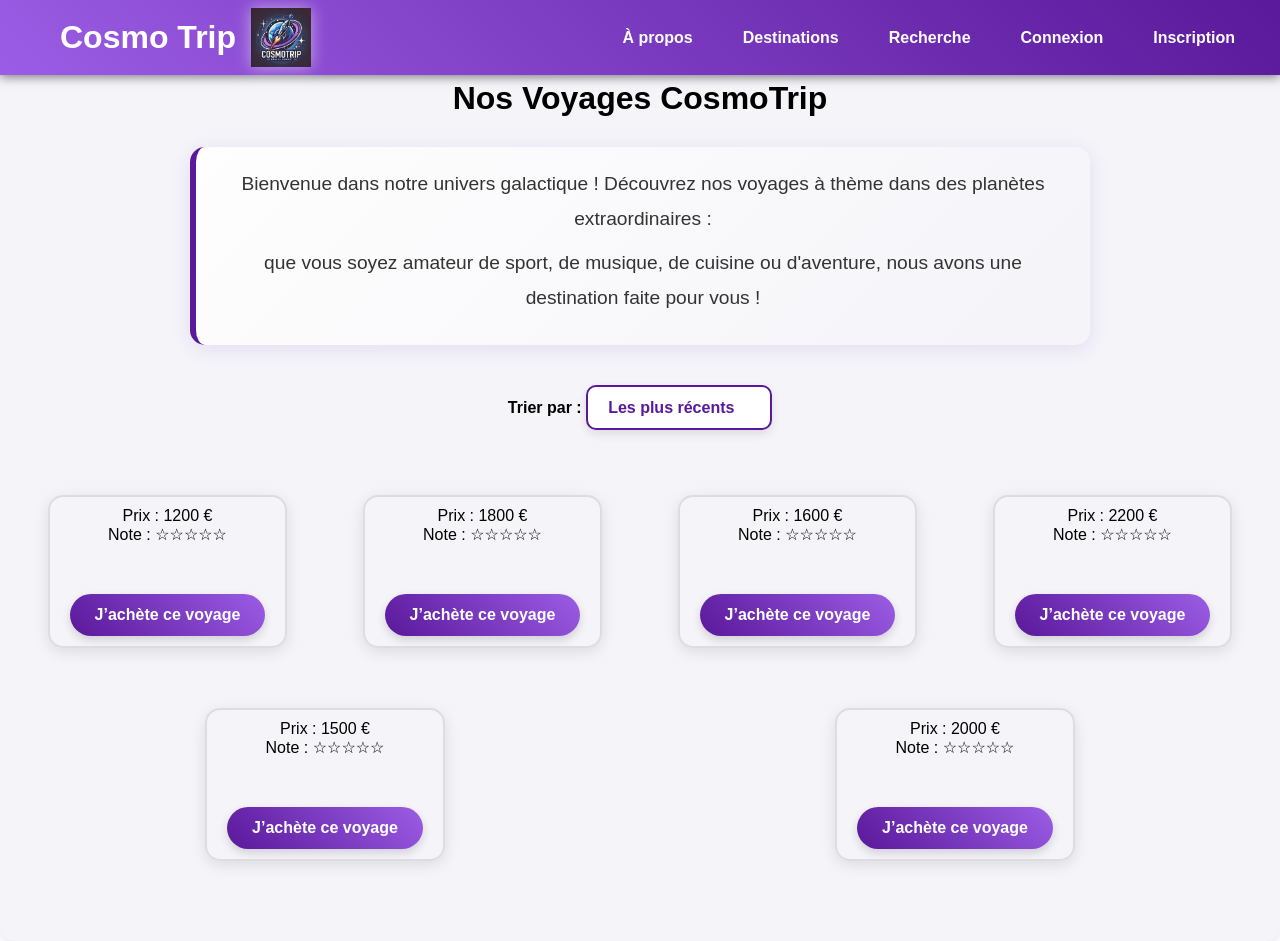
After one commit to Bubuline3011/CY-Planet, a PHP site: page /destination.php in a window 1280 px wide. The commit adds this page. Run offline with PHP 8.4, Linux system fonts and the light colour scheme; data that the repository does not hold is empty.

Commit message:
Add files via upload

```diff
--- /dev/null
+++ b/destination.php
@@ -0,0 +1,71 @@
+<?php
+session_start();
+// Charger les voyages depuis un fichier JSON
+$voyages = json_decode(file_get_contents("data/voyage.json"), true);
+
+// Tri selon le filtre sélectionné
+$filtre = $_GET['filtre'] ?? 'recents';
+switch ($filtre) {
+    case 'notes':
+        usort($voyages, fn($a, $b) => $b['note'] <=> $a['note']);
+        break;
+    case 'aleatoire':
+        shuffle($voyages);
+        break;
+    case 'tous':
+        // Pas de tri, on montre tous les voyages dans l'ordre du fichier
+        break;
+    case 'recents':
+    default:
+        usort($voyages, fn($a, $b) => strtotime($b['date']) <=> strtotime($a['date']));
+        break;
+}
+?>
+<!DOCTYPE html>
+<html lang="fr">
+<head>
+    <meta charset="UTF-8">
+    <title>Destinations - CosmoTrip</title>
+    <link rel="stylesheet" href="style.css">
+</head>
+<body class="acceuil">
+	<?php include 'header.php'; ?>
+    <main class="destinations">
+        <h2>Nos Voyages CosmoTrip</h2>
+
+        <div class="intro">
+            <p>Bienvenue dans notre univers galactique ! Découvrez nos voyages à thème dans des planètes extraordinaires :</p>
+            <p>que vous soyez amateur de sport, de musique, de cuisine ou d'aventure, nous avons une destination faite pour vous !</p>
+        </div>
+
+        <form method="GET" style="margin-bottom: 30px; text-align:center;">
+            <label for="filtre"><strong>Trier par :</strong></label>
+            <select name="filtre" id="filtre" class="filtre-select" onchange="this.form.submit()">
+                <option value="recents" <?= $filtre === 'recents' ? 'selected' : '' ?>>Les plus récents</option>
+                <option value="notes" <?= $filtre === 'notes' ? 'selected' : '' ?>>Les mieux notés</option>
+                <option value="aleatoire" <?= $filtre === 'aleatoire' ? 'selected' : '' ?>>Sélection aléatoire</option>
+                <option value="tous" <?= $filtre === 'tous' ? 'selected' : '' ?>>Tous les voyages</option>
+            </select>
+        </form>
+
+        <div class="destination-liste">
+            <?php foreach (($filtre === 'tous' ? $voyages : array_slice($voyages, 0, 6)) as $voyage): ?>
+
+                <a class="destination" href="#">
+                    <img src="<?= htmlspecialchars($voyage['image']) ?>" alt="<?= htmlspecialchars($voyage['titre']) ?>">
+                    <h3><?= htmlspecialchars($voyage['titre']) ?></h3>
+                    <p>
+                        Prix : <?= htmlspecialchars($voyage['prix']) ?> €<br>
+                        Note : <?= str_repeat('★', $voyage['note']) . str_repeat('☆', 5 - $voyage['note']) ?>
+                    </p>
+                    <p><?= htmlspecialchars($voyage['description']) ?></p>
+                    <form method="GET" action="voyage_detail.php">
+                        <input type="hidden" name="id" value="<?= $voyage['id'] ?>">
+                        <button class="acheter-btn" type="submit">J’achète ce voyage</button>
+                    </form>
+                </a>
+            <?php endforeach; ?>
+        </div>
+    </main>
+</body>
+</html>
--- a/header.php
+++ b/header.php
@@ -13,13 +13,12 @@ if (session_status() === PHP_SESSION_NONE) {
     <nav>
         <ul>
             <li><a href="presentation.php">À propos</a></li>
-            <li><a href="destinations.php">Destinations</a></li>
+            <li><a href="destination.php">Destinations</a></li>
             <li><a href="recherche.php">Recherche</a></li>
 
             <?php if (!empty($_SESSION['email'])): ?>
             	<li><a href="profil.php">Mon profil</a></li>
                 <li><a href="deconnexion.php">Déconnexion</a></li>
-                <li><a href="panier.php">Paiement</a></li>
             <?php else: ?>
                 <li><a href="connexion.php">Connexion</a></li>
                 <li><a href="inscription.php">Inscription</a></li>
--- a/style.css
+++ b/style.css
@@ -718,7 +718,7 @@ button {
 }
 
 
-/* 🌟 Styles pour la page de paiement */
+/* Styles pour la page de paiement */
 body.paiement, body.traitement-paiement, body.retour-paiement {
     padding-top: 80px;
     background-image: url('img/image-acceuil.jpg');
@@ -775,7 +775,7 @@ body.paiement, body.traitement-paiement, body.retour-paiement {
     color: #fff;
 }
 
-/* 🌟 Icônes dans les champs */
+/* Icônes dans les champs */
 .paiement-container .saisie i {
     position: absolute;
     right: 15px;
@@ -810,7 +810,7 @@ body.paiement, body.traitement-paiement, body.retour-paiement {
     background: linear-gradient(45deg, #ff9f1c, #ff4f00);
 }
 
-/* 🌟 Messages de confirmation et d'erreur */
+/* Messages de confirmation et d'erreur */
 .message-confirmation, .message-erreur {
     padding: 15px;
     border-radius: 8px;
@@ -831,7 +831,7 @@ body.paiement, body.traitement-paiement, body.retour-paiement {
     border: 2px solid #f00;
 }
 
-/* 🌟 Style pour les boutons de retour */
+/* Style pour les boutons de retour */
 .retour-container {
     text-align: center;
 }
@@ -872,4 +872,76 @@ body.paiement, body.traitement-paiement, body.retour-paiement {
 }
 
 .bouton-paiement:hover {
-    background: linear-gradient(45
+    background: linear-gradient(45);
+}
+ /*Partie destination accessible hors connexion sur le site*/
+
+.filtre-select {
+    width: auto;
+    padding: 10px 20px;
+    font-size: 1rem;
+    border-radius: 10px;
+    border: 2px solid #5a189a;
+    background-color: #ffffff; /* Fond blanc pour bien ressortir */
+    color: #5a189a;            /* Texte violet */
+    font-weight: bold;
+    appearance: none;
+    -webkit-appearance: none;
+    -moz-appearance: none;
+    box-shadow: 0px 4px 10px rgba(0,0,0,0.1);
+    cursor: pointer;
+    transition: all 0.3s ease;
+}
+
+.filtre-select:hover {
+    background-color: #f4f4f9;
+    border-color: #ff9f1c;
+}
+
+.intro {
+    max-width: 900px;
+    margin: 0 auto 40px;
+    padding: 20px 30px;
+    background: linear-gradient(135deg, #fefefe, #f4f4f9);
+    border-left: 6px solid #5a189a;
+    border-radius: 15px;
+    box-shadow: 0px 4px 20px rgba(90, 24, 154, 0.1);
+    text-align: center;
+    font-size: 1.2rem;
+    line-height: 1.8;
+    color: #333;
+    font-family: "Poppins", sans-serif;
+    animation: fadeInIntro 1s ease-in-out;
+}
+
+.intro p {
+    margin-bottom: 10px;
+}
+
+@keyframes fadeInIntro {
+    from { opacity: 0; transform: translateY(-10px); }
+    to { opacity: 1; transform: translateY(0); }
+}
+
+.acheter-btn {
+    display: inline-block;
+    padding: 12px 25px;
+    margin: 10px 20px;
+    font-size: 1rem;
+    font-weight: bold;
+    color: white;
+    background: linear-gradient(45deg, #5a189a, #9b5de5);
+    border: none;
+    border-radius: 30px;
+    box-shadow: 0px 4px 10px rgba(0,0,0,0.15);
+    cursor: pointer;
+    transition: all 0.3s ease;
+    text-align: center;
+    width: auto;
+}
+
+.acheter-btn:hover {
+    background: linear-gradient(45deg, #ff9f1c, #ff4f00);
+    transform: scale(1.05);
+    box-shadow: 0px 6px 15px rgba(0,0,0,0.25);
+}
```
Also changed, not shown: acceuil.php (+11 -21 lines), panier.php (+77 -11 lines), recherche.php (+54 -41 lines), retour_paiement.php (+38 -1 lines), voyage_detail.php (added, +126 -0 lines).
